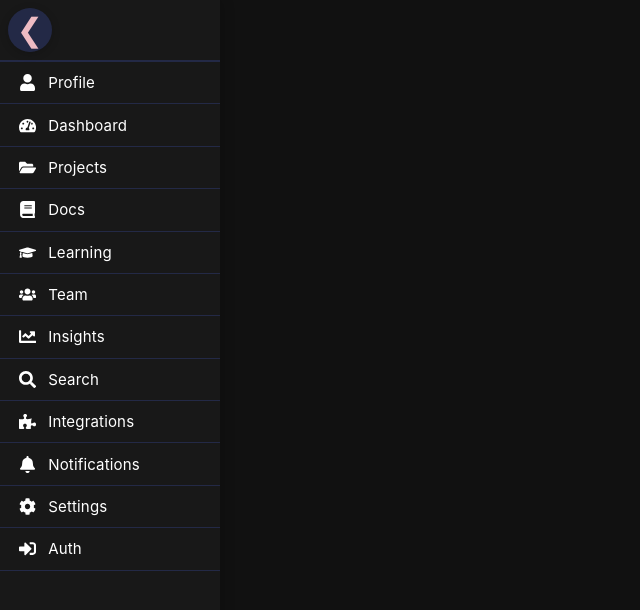
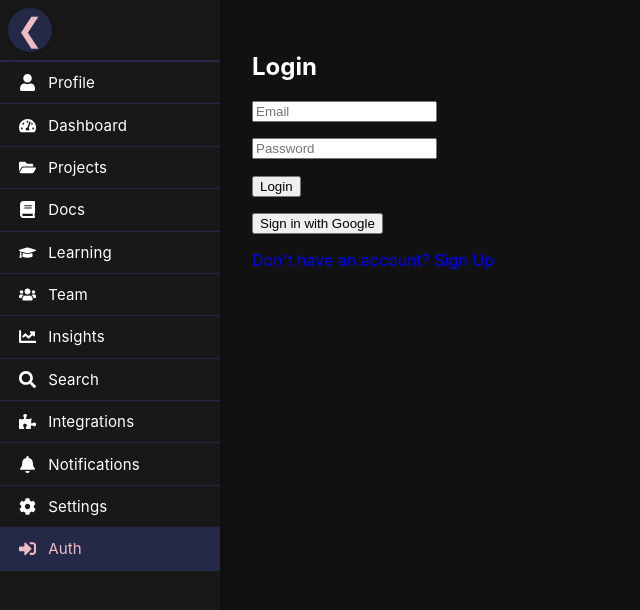
Before and after one commit to likereal/v3, a React (Create React App) app in the folder frontend/: page /dashboard in a window 1280 px wide. Before the commit this address led to /dashboard. Shown: the top 610 px of the page, without its empty margins (0-640 px from the left). Built offline with nearby package versions, Linux system fonts and the light colour scheme; no server answers; sample sign-in values are in the browser's storage.

Commit message:
adding sign up and hiding the profile and dashboard unless logged in

```diff
--- a/frontend/src/App.tsx
+++ b/frontend/src/App.tsx
@@ -1,5 +1,5 @@
 import React, { useState, useEffect } from 'react';
-import { Routes, Route } from 'react-router-dom';
+import { Routes, Route, Navigate } from 'react-router-dom';
 import Sidebar from './components/Sidebar';
 import Dashboard from './pages/Dashboard';
 import Projects from './pages/Projects';
@@ -13,7 +13,10 @@ import Integrations from './pages/Integrations';
 import Notifications from './pages/Notifications';
 import Auth from './pages/Auth';
 import Profile from './pages/Profile';
+import Signup from './pages/Signup';
 import './App.css';
+import { AuthProvider, useAuth } from './context/AuthContext';
+import ProtectedRoute from './components/ProtectedRoute';
 
 const MIN_WIDTH = 160;
 const MAX_WIDTH = 340;
@@ -28,6 +31,9 @@ const App: React.FC = () => {
     const saved = localStorage.getItem('sidebarWidth');
     return saved ? parseInt(saved, 10) : DEFAULT_WIDTH;
   });
+
+  const { isLoggedIn } = useAuth();
+  console.log('isLoggedIn:', isLoggedIn);
 
   useEffect(() => {
     localStorage.setItem('sidebarOpen', String(sidebarOpen));
@@ -47,6 +53,7 @@ const App: React.FC = () => {
   }, [sidebarOpen, sidebarWidth]);
 
   return (
+    <AuthProvider>
       <div className="app-layout">
         <Sidebar
           open={sidebarOpen}
@@ -58,7 +65,12 @@ const App: React.FC = () => {
         />
         <main className="main-content">
           <Routes>
-          <Route path="/" element={<Dashboard />} />
+            <Route path="/auth" element={<Auth />} />
+            <Route path="/signup" element={<Signup />} />
+            {isLoggedIn ? (
+              <>
+                <Route path="/dashboard" element={<Dashboard />} />
+                <Route path="/profile" element={<Profile />} />
                 <Route path="/projects" element={<Projects />} />
                 <Route path="/docs" element={<Docs />} />
                 <Route path="/learning" element={<Learning />} />
@@ -68,11 +80,15 @@ const App: React.FC = () => {
                 <Route path="/integrations" element={<Integrations />} />
                 <Route path="/notifications" element={<Notifications />} />
                 <Route path="/settings" element={<Settings />} />
-          <Route path="/auth" element={<Auth />} />
-          <Route path="/profile" element={<Profile />} />
+                <Route path="/" element={<Navigate to="/dashboard" replace />} />
+              </>
+            ) : (
+              <Route path="*" element={<Navigate to="/auth" replace />} />
+            )}
           </Routes>
         </main>
       </div>
+    </AuthProvider>
   );
 };
 
--- /dev/null
+++ b/frontend/src/components/ProtectedRoute.tsx
@@ -0,0 +1,21 @@
+import React from 'react';
+import { Navigate } from 'react-router-dom';
+import { useAuth } from '../context/AuthContext';
+
+interface Props {
+  children: React.ReactNode;
+}
+
+const ProtectedRoute: React.FC<Props> = ({ children }) => {
+  const { isLoggedIn } = useAuth();
+
+  if (!isLoggedIn) {
+    // Not logged in, redirect to /auth
+    return <Navigate to="/auth" replace />;
+  }
+
+  // Logged in, render the children
+  return <>{children}</>;
+};
+
+export default ProtectedRoute;
--- a/frontend/src/context/AuthContext.tsx
+++ b/frontend/src/context/AuthContext.tsx
@@ -1,7 +1,10 @@
-import React, { createContext, useContext, useState, ReactNode } from 'react';
+import React, { createContext, useContext, useState, useEffect, ReactNode } from 'react';
+import { auth } from '../firebase'; // Make sure this is the correct path
+import { onAuthStateChanged, User } from 'firebase/auth';
 
 type AuthContextType = {
   isLoggedIn: boolean;
+  user: User | null;
   login: () => void;
   logout: () => void;
 };
@@ -9,13 +12,21 @@ type AuthContextType = {
 const AuthContext = createContext<AuthContextType | undefined>(undefined);
 
 export const AuthProvider = ({ children }: { children: ReactNode }) => {
-  const [isLoggedIn, setIsLoggedIn] = useState(false);
+  const [user, setUser] = useState<User | null>(null);
+  const isLoggedIn = !!user;
 
-  const login = () => setIsLoggedIn(true);
-  const logout = () => setIsLoggedIn(false);
+  useEffect(() => {
+    const unsubscribe = onAuthStateChanged(auth, (firebaseUser) => {
+      setUser(firebaseUser);
+    });
+    return () => unsubscribe();
+  }, []);
+
+  const login = () => {};  // Not needed, handled by Firebase
+  const logout = () => { auth.signOut(); };
 
   return (
-    <AuthContext.Provider value={{ isLoggedIn, login, logout }}>
+    <AuthContext.Provider value={{ isLoggedIn, user, login, logout }}>
       {children}
     </AuthContext.Provider>
   );
```
Also changed, not shown: 1 other file (tests, documents, lock files or other folders). Lines whose indentation alone changed are shown as unchanged.
